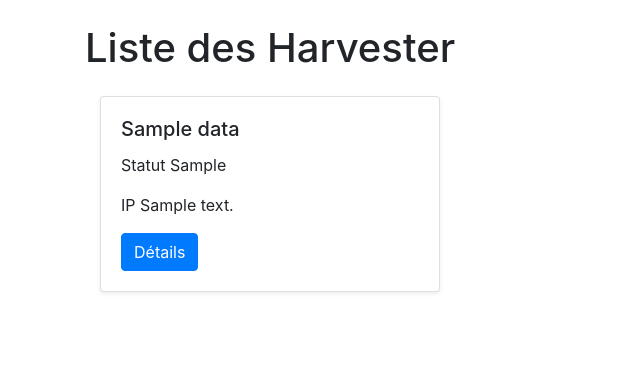
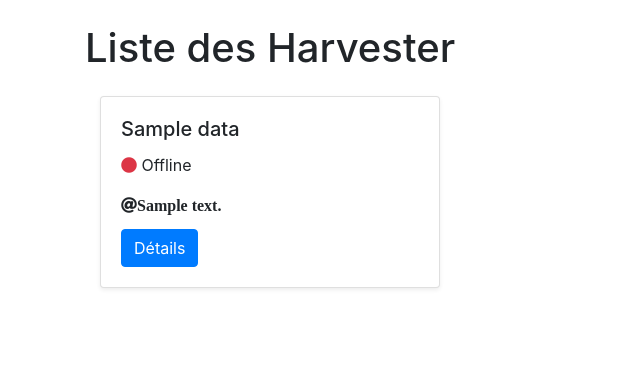
Before and after one commit to DominiqueGagniere/NFL, a Flask app: page /voir-client-info in a window 1280 px wide. Shown: the top 381 px of the page, without its empty margins (0-640 px from the left). Before the commit the page ends 293 px from the top, so only its background shows below. Run offline with Flask 3, Linux system fonts and the light colour scheme; tables that the repository leaves empty hold one stand-in row (values such as "Sample post"); some libraries are stand-ins or nearby versions.

Commit message:
Interface mise à jour

```diff
--- a/nester.py
+++ b/nester.py
@@ -25,10 +25,6 @@ def create_tables():
 def setup():
     create_tables()
 
-#@app.route('/')
-#def home():
-#    return render_template('index.html')
-
 #Pour utiliser cette partie, executer : client.py
 @app.route('/envoyer-client-info', methods=['PUT'])
 def client_info():
@@ -48,6 +44,8 @@ def client_info():
     else:
         new_data = Data(hostname=hostname, ip_address=ip_address, statut=statut)
         db.session.add(new_data)
+
+
 
     db.session.commit()
     return jsonify({'message': 'Hostname et IP enregistrés ou mis à jour avec succès dans la DB'}), 200
--- a/static/css/sign-in.css
+++ b/static/css/sign-in.css
@@ -2,6 +2,8 @@ html,
 body {
   height: 100%;
 }
+
+
 
 .form-signin {
   max-width: 330px;
--- a/templates/hostname.html
+++ b/templates/hostname.html
@@ -3,8 +3,10 @@
 <head>
     <meta charset="UTF-8">
     <meta name="viewport" content="width=device-width, initial-scale=1.0">
+    <link rel="stylesheet" href="https://stackpath.bootstrapcdn.com/bootstrap/4.3.1/css/bootstrap.min.css">
+    <link rel="stylesheet" href="https://use.fontawesome.com/releases/v5.15.1/css/all.css">
+    <link rel="stylesheet" href="static/css/sign-in.css">
     <title>Liste des Harvester</title>
-    <link rel="stylesheet" href="https://stackpath.bootstrapcdn.com/bootstrap/4.3.1/css/bootstrap.min.css">
 </head>
 <body>
     <div class="container">
@@ -16,8 +18,12 @@
             <div class="card mb-4 shadow-sm">
               <div class="card-body">
                 <h5 class="card-title"> {{ data.hostname }} </h5>
-                <p class="card-text">Statut {{ data.statut }}</p>
-                <p class="card-text">IP {{ data.ip_address }}</p>
+                <p class="card-text">
+                  <i class="{% if data.statut == 'Connecté' %}fas fa-circle text-success{% else %}fas fa-circle text-danger{% endif %}"></i>
+                  {% if data.statut == 'Connecté' %}Connecté{% else %}Offline{% endif %}
+                </p>
+                <i class="fas fa-at">{{ data.ip_address }}</p></i>
+                <p class="card-text">
                 <a href="#" class="btn btn-primary">Détails</a>
               </div>
             </div>
```
Also changed, not shown: templates/old_login.html (deleted, +0 -14 lines).
